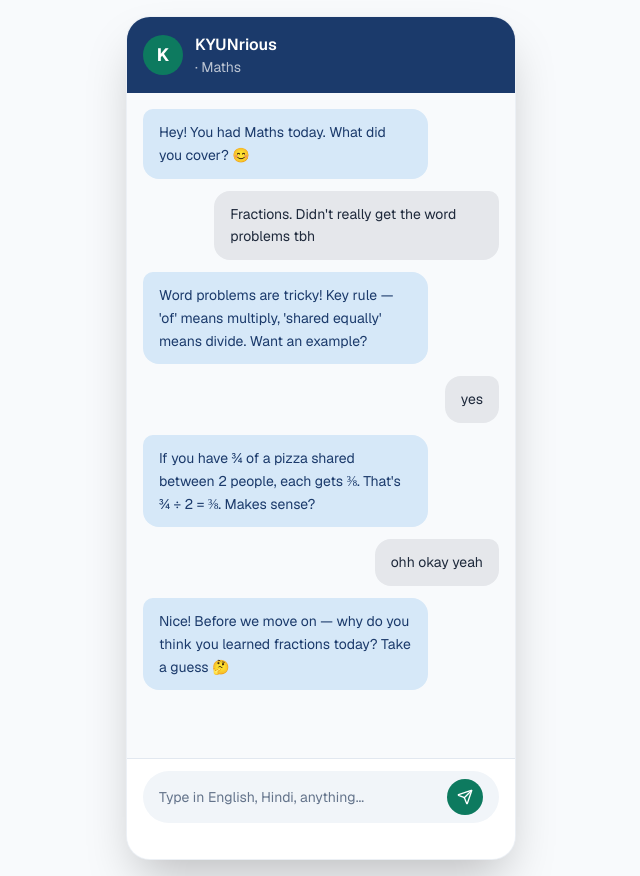
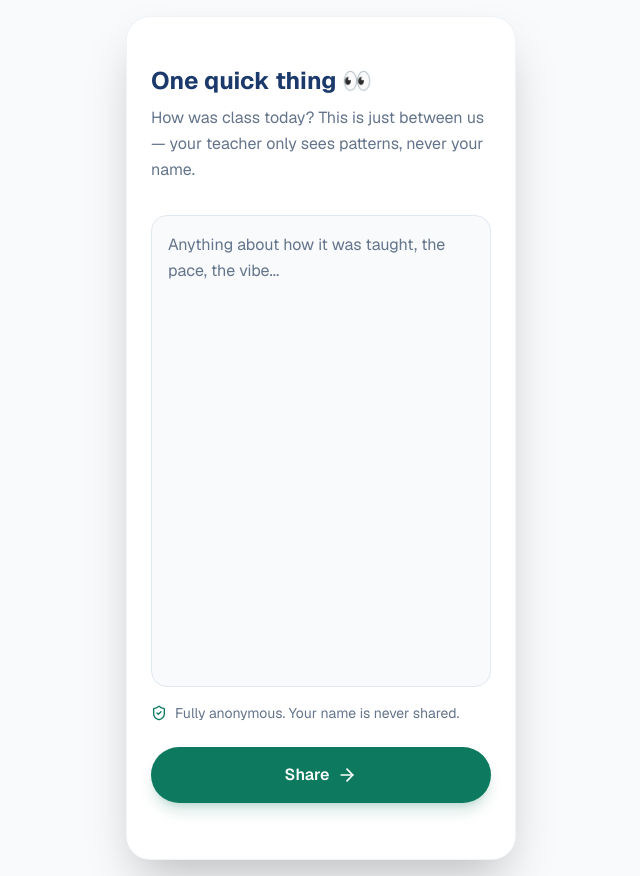
Before and after one commit to Ketan411/v0-kyunrious-app-screen, a Next.js app: page / in a window 1280 px wide. Shown: the whole page, without its empty margins (319-959 px from the left). Built offline with nearby package versions, Linux system fonts and the light colour scheme.

Commit message:
feat: transform chat screen to feedback screen with text area and reassurance

```diff
--- a/app/page.tsx
+++ b/app/page.tsx
@@ -1,88 +1,56 @@
 "use client"
 
 import { useState } from "react"
-import { Send } from "lucide-react"
+import { ArrowRight, ShieldCheck } from "lucide-react"
 
-type Message = {
-  id: number
-  sender: "kyunrious" | "student"
-  text: string
-}
-
-const initialMessages: Message[] = [
-  { id: 1, sender: "kyunrious", text: "Hey! You had Maths today. What did you cover? 😊" },
-  { id: 2, sender: "student", text: "Fractions. Didn't really get the word problems tbh" },
-  { id: 3, sender: "kyunrious", text: "Word problems are tricky! Key rule — 'of' means multiply, 'shared equally' means divide. Want an example?" },
-  { id: 4, sender: "student", text: "yes" },
-  { id: 5, sender: "kyunrious", text: "If you have ¾ of a pizza shared between 2 people, each gets ⅜. That's ¾ ÷ 2 = ⅜. Makes sense?" },
-  { id: 6, sender: "student", text: "ohh okay yeah" },
-  { id: 7, sender: "kyunrious", text: "Nice! Before we move on — why do you think you learned fractions today? Take a guess 🤔" },
-]
-
-export default function ChatScreen() {
-  const [messages] = useState<Message[]>(initialMessages)
-  const [inputValue, setInputValue] = useState("")
+export default function FeedbackScreen() {
+  const [feedback, setFeedback] = useState("")
 
   return (
     <div className="min-h-screen bg-background flex items-center justify-center p-4">
       {/* Mobile Container */}
-      <div className="w-[390px] h-[844px] bg-background rounded-3xl overflow-hidden shadow-2xl border border-border/50 flex flex-col">
+      <div className="w-[390px] h-[844px] bg-white rounded-3xl overflow-hidden shadow-2xl border border-border/50 flex flex-col">
 
-        {/* Header */}
-        <header className="bg-[#1B3A6B] px-4 py-4 flex items-center gap-3">
-          {/* Avatar */}
-          <div className="w-10 h-10 rounded-full bg-[#0D7A5F] flex items-center justify-center">
-            <span className="text-white font-bold text-lg">K</span>
+        {/* Content Area */}
+        <main className="flex-1 px-6 pt-12 pb-6 flex flex-col">
+
+          {/* Header */}
+          <div className="mb-8">
+            <h1 className="text-[#1B3A6B] font-bold text-2xl mb-2">
+              One quick thing <span role="img" aria-label="eyes">👀</span>
+            </h1>
+            <p className="text-muted-foreground text-base leading-relaxed">
+              How was class today? This is just between us — your teacher only sees patterns, never your name.
+            </p>
           </div>
-          {/* Name and Subject */}
-          <div>
-            <h1 className="text-white font-semibold text-base">KYUNrious</h1>
-            <p className="text-white/70 text-sm">· Maths</p>
+
+          {/* Text Area */}
+          <div className="flex-1 flex flex-col gap-4">
+            <textarea
+              value={feedback}
+              onChange={(e) => setFeedback(e.target.value)}
+              placeholder="Anything about how it was taught, the pace, the vibe..."
+              className="w-full flex-1 min-h-[200px] p-4 rounded-2xl bg-[#F8FAFC] border border-border text-foreground text-base leading-relaxed placeholder:text-muted-foreground resize-none outline-none focus:ring-2 focus:ring-[#0D7A5F]/20 focus:border-[#0D7A5F] transition-all"
+            />
+
+            {/* Reassurance Text */}
+            <div className="flex items-center gap-2 text-muted-foreground">
+              <ShieldCheck className="w-4 h-4 text-[#0D7A5F]" />
+              <p className="text-sm">
+                Fully anonymous. Your name is never shared.
+              </p>
+            </div>
           </div>
-        </header>
 
-        {/* Chat Messages */}
-        <main className="flex-1 overflow-y-auto px-4 py-4 flex flex-col gap-3 bg-[#F8FAFC]">
-          {messages.map((message) => (
-            <div
-              key={message.id}
-              className={`flex ${message.sender === "student" ? "justify-end" : "justify-start"}`}
-            >
-              <div
-                className={`
-                  max-w-[80%] px-4 py-3 rounded-2xl text-sm leading-relaxed
-                  ${message.sender === "kyunrious"
-                    ? "bg-[#D6E8F8] text-[#1B3A6B] rounded-tl-md"
-                    : "bg-[#E5E7EB] text-foreground rounded-tr-md"
-                  }
-                `}
-              >
-                {message.text}
-              </div>
-            </div>
-          ))}
+          {/* CTA Button */}
+          <button className="w-full mt-6 bg-[#0D7A5F] hover:bg-[#0A6850] text-white font-semibold py-4 px-6 rounded-full flex items-center justify-center gap-2 transition-all shadow-lg shadow-[#0D7A5F]/20">
+            <span>Share</span>
+            <ArrowRight className="w-5 h-5" />
+          </button>
         </main>
 
-        {/* Input Bar */}
-        <div className="bg-white border-t border-border px-4 py-3">
-          <div className="flex items-center gap-3 bg-[#F1F5F9] rounded-full px-4 py-2">
-            <input
-              type="text"
-              value={inputValue}
-              onChange={(e) => setInputValue(e.target.value)}
-              placeholder="Type in English, Hindi, anything..."
-              className="flex-1 bg-transparent text-sm text-foreground placeholder:text-muted-foreground outline-none"
-            />
-            <button
-              className="w-9 h-9 rounded-full bg-[#0D7A5F] flex items-center justify-center hover:bg-[#0A6850] transition-colors"
-            >
-              <Send className="w-4 h-4 text-white" />
-            </button>
-          </div>
-        </div>
-
         {/* Bottom Safe Area */}
-        <div className="h-6 bg-white" />
+        <div className="h-8 bg-white" />
       </div>
     </div>
   )
```
